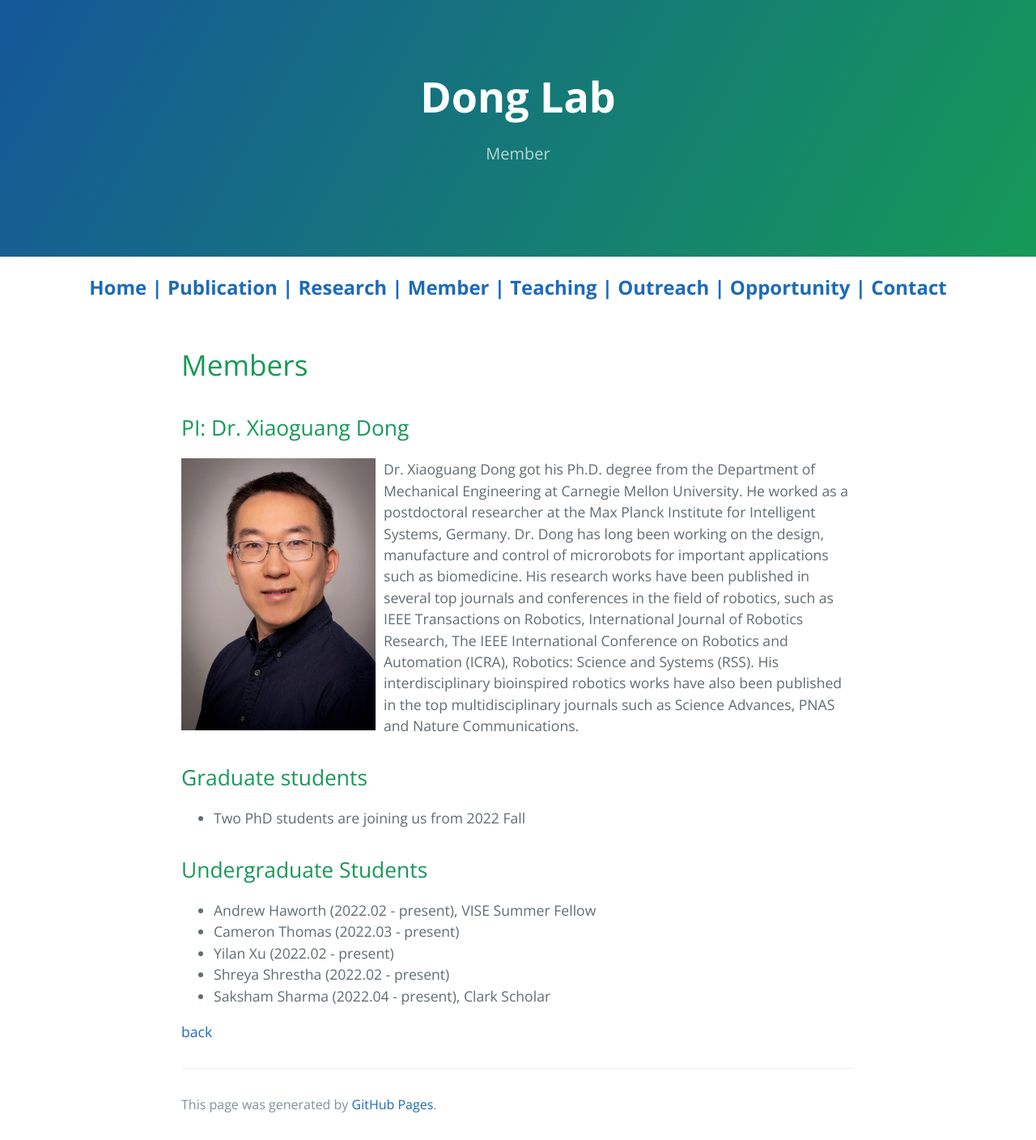
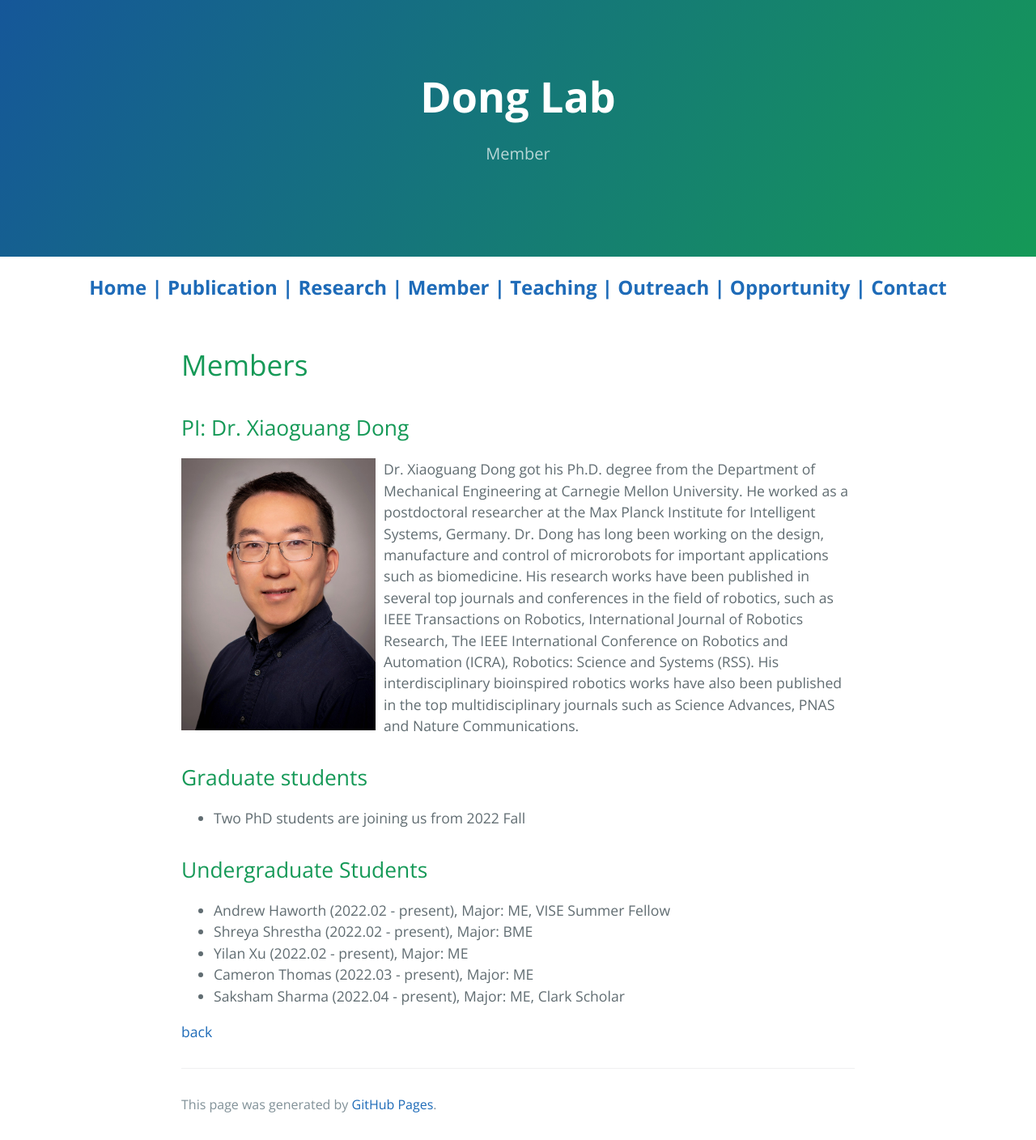
Before and after one commit to xgdongCMU/xgdongCMU.github.io, a Jekyll site: the page built from member.md, in a window 1280 px wide. Shown: the whole page at 81% size. Built offline with Jekyll 4.4.1, drawn with Linux system fonts in a browser that asks for light colours; the repository's description, which GitHub fills in, is left out.

```diff
--- a/member.md
+++ b/member.md
@@ -17,11 +17,11 @@ Dr. Xiaoguang Dong got his Ph.D. degree from the Department of Mechanical Engine
 * Two PhD students are joining us from 2022 Fall
 
 ## Undergraduate Students
-* Andrew Haworth (2022.02 - present), VISE Summer Fellow
-* Cameron Thomas (2022.03 - present)
-* Yilan Xu (2022.02 - present)
-* Shreya Shrestha (2022.02 - present)
-* Saksham Sharma (2022.04 - present), Clark Scholar
+* Andrew Haworth (2022.02 - present), Major: ME, VISE Summer Fellow
+* Shreya Shrestha (2022.02 - present), Major: BME
+* Yilan Xu (2022.02 - present), Major: ME
+* Cameron Thomas (2022.03 - present), Major: ME
+* Saksham Sharma (2022.04 - present), Major: ME, Clark Scholar
 
 
 
```
Also changed, not shown: index.md (+6 -1 lines), research.md (+4 -0 lines), group_focus.png, 7 other files.
